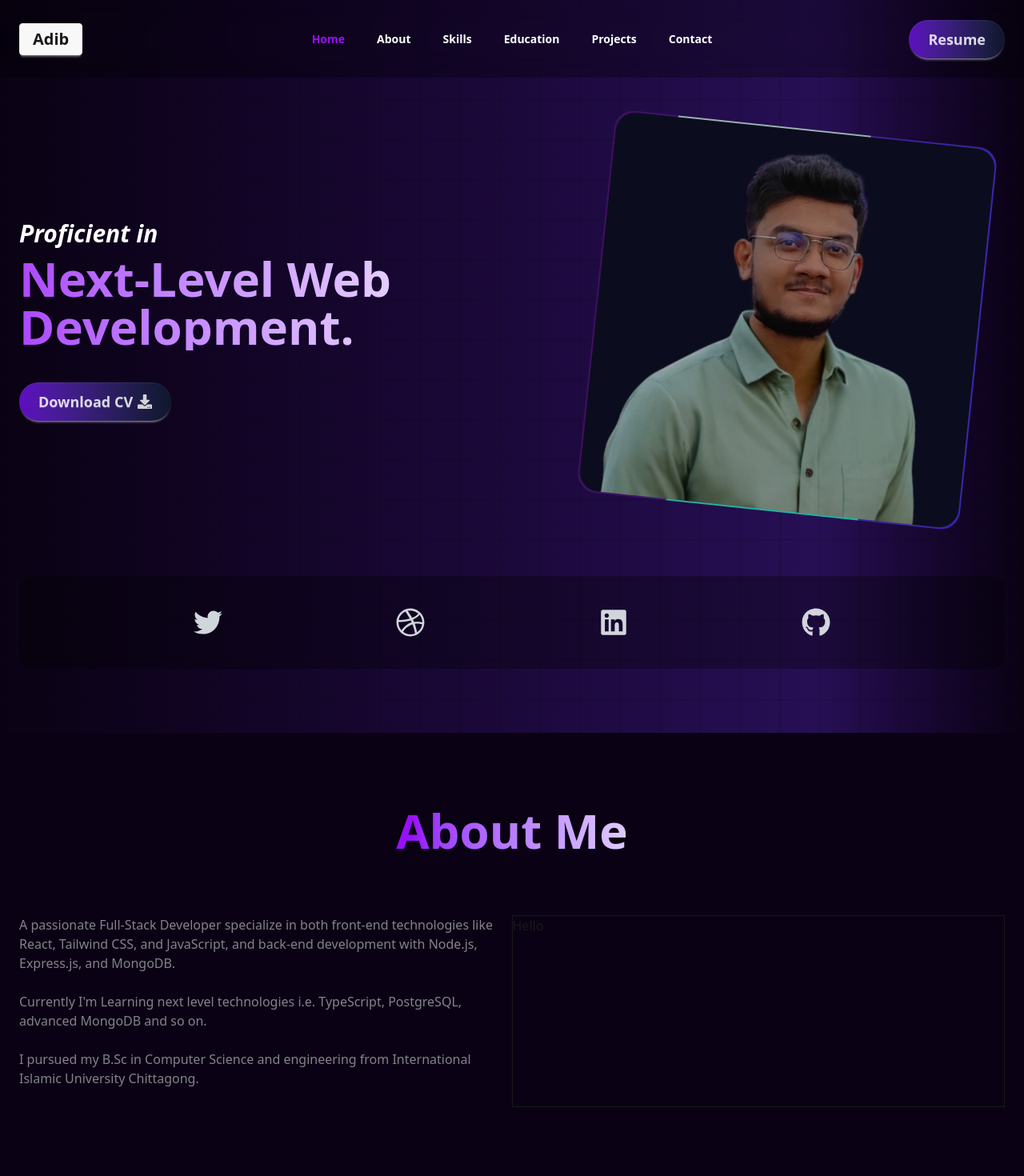
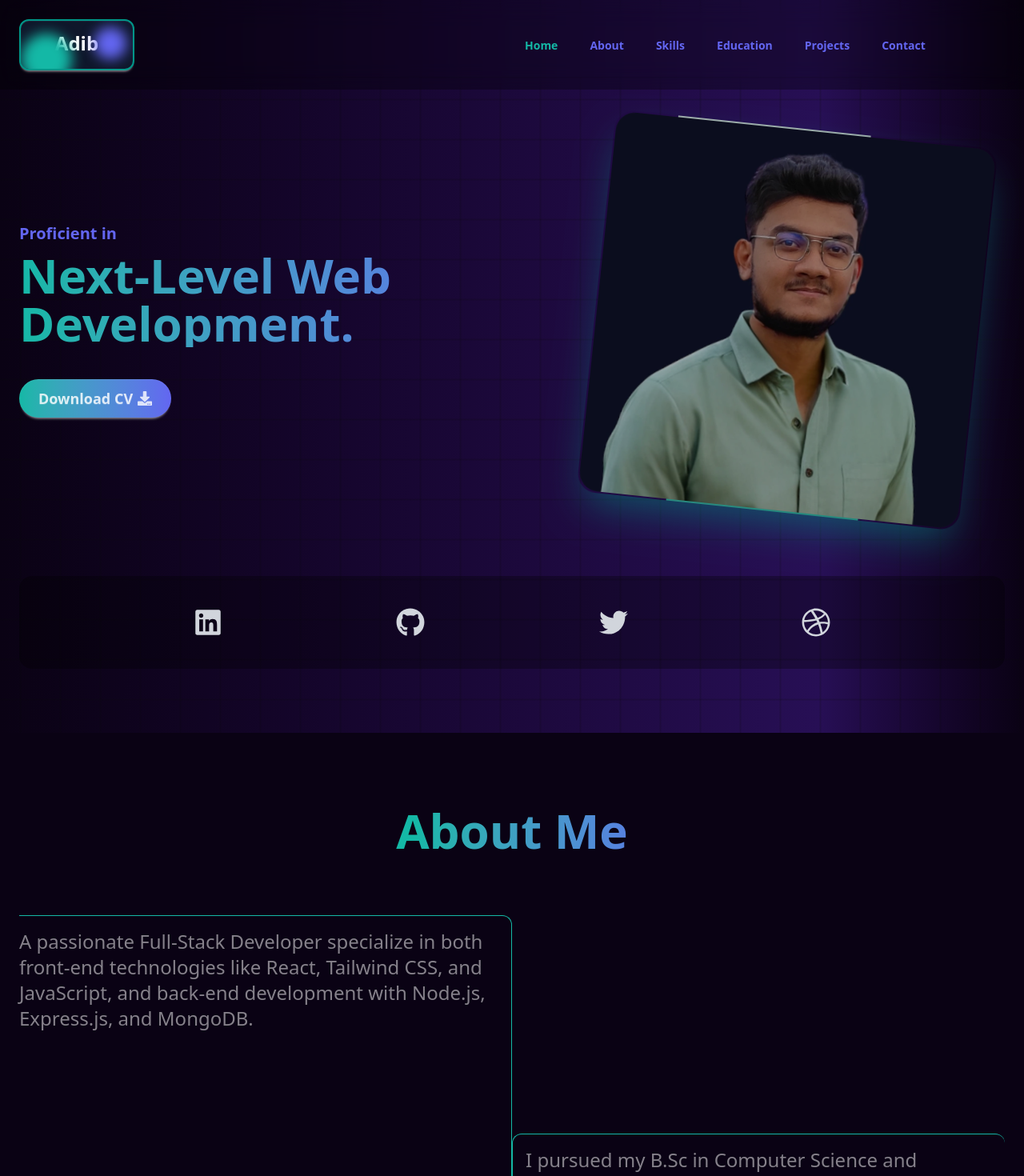
Before and after one commit to adibahbab4108/portfolio, a React (Vite) app: page / in a window 1280 px wide. Shown: the top 1470 px of the page at 80% size. Built offline with nearby package versions, Linux system fonts and the light colour scheme.

Commit message:
AboutMe section designed modified

```diff
--- a/src/components/AboutMe/AboutMe.jsx
+++ b/src/components/AboutMe/AboutMe.jsx
@@ -3,19 +3,33 @@ import SectionTitle from "../shared/SectionTitle";
 const AboutMe = () => {
   return (
     <div id="about">
-      <SectionTitle
-        title="About Me"
-      />
-      <div className="flex ">
-        <div className=" w-full  text-white/50">
-          A passionate Full-Stack Developer specialize in both front-end
-          technologies like React, Tailwind CSS, and JavaScript, and back-end
-          development with Node.js, Express.js, and MongoDB.<br/><br/>
-          Currently I&apos;m  Learning next level technologies i.e. TypeScript, PostgreSQL, advanced MongoDB and so on. <br/><br/>
-          I pursued my B.Sc in Computer Science and engineering from
-          International Islamic University Chittagong.
+      <SectionTitle title="About Me" />
+
+
+      <div className="grid grid-cols-2 grid-rows-3 place-items-center ">
+        <div className="row-span-2 w-full h-full text-white/50 border-t border-r rounded-tr-xl border-base2 pr-4 pt-4 pb-20 lg:pb-40">
+          <p className="text-2xl">
+            A passionate Full-Stack Developer specialize in both front-end
+            technologies like React, Tailwind CSS, and JavaScript, and back-end
+            development with Node.js, Express.js, and MongoDB.
+          </p>
         </div>
-        <div className="h-60 w-full border">Hello</div>
+        <div className="w-full  h-full rounded-xl border-base2"></div>
+        {/* <div className="w-full border-r h-full rounded-br-xl border-base2"></div> */}
+        <div className="row-span-2 text-white/50 border-t border-l rounded-xl w-full h-full pl-4 pt-4 pb-20 lg:pb-40 border-base2">
+          <p className="text-2xl">
+            I pursued my B.Sc in Computer Science and engineering from
+            International Islamic University Chittagong.
+          </p>
+          <p className="py-3">Graduation: 2025</p>
+        </div>
+        <div className="text-white/50 border-t border-r rounded-xl w-full pr-4 pt-4  pb-20 lg:pb-40 border-base2">
+          <p className="text-2xl">
+            Currently learning next level technologies i.e. TypeScript,
+            PostgreSQL, advanced MongoDB and so on.
+          </p>
+        </div>
+        {/* <div className="text-white w-full border-l h-full rounded-xl border-base2"></div> */}
       </div>
     </div>
   );
--- a/src/components/Hero/Hero.jsx
+++ b/src/components/Hero/Hero.jsx
@@ -7,8 +7,8 @@ const Hero = () => {
       <div className="flex flex-col md:flex-row items-center gap-12 mt-40 ">
         {/* Left Content */}
         <div className="text-center md:text-left max-w-2xl ">
-          <i className="text-3xl font-bold">Proficient in</i>
-          <h1 className="text-5xl md:text-6xl font-bold mt-2 bg-gradient-to-r from-purple-500 to-white bg-clip-text text-transparent">
+          <h4 className="text-xl font-bold text-base1">Proficient in</h4>
+          <h1 className="text-5xl md:text-6xl font-bold mt-2 bg-gradient-to-r from-base2 to-base1 bg-clip-text text-transparent">
             Next-Level Web Development.
           </h1>
 
@@ -18,7 +18,7 @@ const Hero = () => {
           </p> */}
           <div className="mt-10 flex flex-col md:flex-row items-center gap-4">
             <a
-              href="#"
+              href="/Adib%20Ahbab%20MERN%20Stack.pdf"
               download
               className="flex items-center gap-2 customized-btn"
             >
@@ -33,9 +33,9 @@ const Hero = () => {
           <div
             className="w-72 h-72 md:w-96 md:h-96
       lg:w-[30rem] lg:h-[30rem]
-      bg-gradient-to-r from-purple-900 to-indigo-600 p-0.5 rounded-3xl
-      brightness-70 hover:brightness-90
-      rotate-6 hover:rotate-0 transition-all duration-1000 relative  overflow-hidden"
+      p-0.5 rounded-3xl
+      brightness-70 hover:brightness-100
+      rotate-6 hover:rotate-0 transition-all duration-1000 relative  overflow-hidden shadow-teal-400/50 shadow-2xl "
           >
             <div className="spining-card absolute "></div>
             <img
--- a/src/components/Navbar/Navbar.css
+++ b/src/components/Navbar/Navbar.css
@@ -10,7 +10,7 @@
     width: 100%;
     height: 3px;
     border-radius: 2px;
-    background: linear-gradient(to right, #7F4BEA, #0F0715);
+    background: linear-gradient(to right, #14b8a6, #6366f1);
     transform: scaleX(0);
     transform-origin: right;
     transition: transform 0.3s;
--- a/src/components/Navbar/Navbar.jsx
+++ b/src/components/Navbar/Navbar.jsx
@@ -1,15 +1,16 @@
 /* eslint-disable no-unused-vars */
-import { useEffect, useState } from 'react';
-import './Navbar.css'
+import { useEffect, useState } from "react";
+import "./Navbar.css";
+import { HiMiniBars3CenterLeft } from "react-icons/hi2";
 const Navbar = () => {
-    const [activeSection, setActiveSection] = useState('home');
+  const [activeSection, setActiveSection] = useState("home");
   const sections = [
-        { id: 'home', label: 'Home' },
-        { id: 'about', label: 'About' },
-        { id: 'skills', label: 'Skills' },
-        { id: 'education', label: 'Education' },
-        { id: 'projects', label: 'Projects' },
-        { id: 'contact', label: 'Contact' },
+    { id: "home", label: "Home" },
+    { id: "about", label: "About" },
+    { id: "skills", label: "Skills" },
+    { id: "education", label: "Education" },
+    { id: "projects", label: "Projects" },
+    { id: "contact", label: "Contact" },
   ];
 
   const [isVisible, setIsVisible] = useState(true);
@@ -30,44 +31,34 @@ const Navbar = () => {
   }, [lastScrollY]);
 
   return (
-        <div className={`z-10 fixed top-0 left-0 w-full bg-scroll bg-black/30 backdrop-blur-lg  text-white p-4 transition-transform duration-300 ${isVisible ? "translate-y-0" : "-translate-y-full"
-            }`}>
+    <div
+      className={`z-10 fixed top-0 left-0 w-full  bg-black/30 backdrop-blur-lg  text-white p-4 transition-transform duration-300 ${
+        isVisible ? "translate-y-0" : "-translate-y-full"
+      }`}
+    >
       <div className="navbar shadow-sm container mx-auto">
         <div className="navbar-start">
           <div className="dropdown">
-                        <div tabIndex={0} role="button" className="btn btn-ghost lg:hidden">
-                            <svg xmlns="http://www.w3.org/2000/svg" className="h-5 w-5 text-violet-600" fill="none" viewBox="0 0 24 24" stroke="currentColor">
-                                <path strokeLinecap="round" strokeLinejoin="round" strokeWidth="2" d="M4 6h16M4 12h8m-8 6h16" />
-                            </svg>
+            <div tabIndex={0} role="button" className="mx-4 lg:hidden ">
+              <HiMiniBars3CenterLeft className="text-base1 cursor-pointer text-3xl hover:text-base2" />
             </div>
             <ul
               tabIndex={0}
-                            className="menu menu-sm dropdown-content rounded-box z-1 mt-3 w-52 p-2 shadow ">
+              className="menu menu-sm dropdown-content rounded-box z-1 mt-3 w-52 p-2 shadow "
+            >
               <ul className="sm:flex  gap-6 items-center font-bold justify-between bg-black/50 p-4">
                 {sections.map((section) => (
-                                    <li key={section.id} onClick={()=>setActiveSection(section.id)}>
+                  <li
+                    key={section.id}
+                    onClick={() => setActiveSection(section.id)}
+                  >
                     <a
                       href={`#${section.id}`}
-                                            className={`hover:text-purple-600 transition-colors
-                                                ${activeSection === section.id ? 'text-purple-600 font-bold' : 'text-white'}`}
-                                        >
-                                            {section.label}
-                                        </a>
-                                    </li>
-                                ))}
-                            </ul>
-                        </ul>
-                    </div>
-                    <a href="mailto:adib.abc2022@gmail.com" className="btn text-xl">Adib</a>
-                </div>
-                <div className="navbar-center hidden lg:flex">
-                    <ul className="menu menu-horizontal px-1">
-                        <ul className="sm:flex  gap-4 items-center font-bold justify-between">
-                            {sections.map((section) => (
-                                <li key={section.id} onClick={()=>setActiveSection(section.id)}>
-                                    <a
-                                        href={`#${section.id}`}
-                                        className={`hover:text-purple-600 transition-colors ${activeSection === section.id ? 'text-purple-600 font-bold' : 'text-white'
+                      className={`hover:text-base2 transition-colors
+                                                ${
+                                                  activeSection === section.id
+                                                    ? "text-base2 font-bold"
+                                                    : "text-base1"
                                                 }`}
                     >
                       {section.label}
@@ -77,13 +68,44 @@ const Navbar = () => {
               </ul>
             </ul>
           </div>
-                <div className="navbar-end">
-                    {/* Resume */}
-                    <button className="customized-btn">
-                        <a href="#" download >
-                            Resume
+          <a
+            href="mailto:adib.abc2022@gmail.com"
+            className="btn  text-2xl custom-message-btn hidden lg:block"
+          >
+            Adib
           </a>
-                    </button>
+        </div>
+        <div className="navbar-center hidden lg:flex">
+          <ul className="menu menu-horizontal px-1">
+            <ul className="sm:flex  gap-4 items-center font-bold justify-between">
+              {sections.map((section) => (
+                <li
+                  key={section.id}
+                  onClick={() => setActiveSection(section.id)}
+                >
+                  <a
+                    href={`#${section.id}`}
+                    className={`hover:text-base2 transition-colors
+                                                ${
+                                                  activeSection === section.id
+                                                    ? "text-base2 font-bold"
+                                                    : "text-base1"
+                                                }`}
+                  >
+                    {section.label}
+                  </a>
+                </li>
+              ))}
+            </ul>
+          </ul>
+        </div>
+        <div className="navbar-end lg:hidden">
+          <a
+            href="mailto:adib.abc2022@gmail.com"
+            className="btn text-2xl custom-message-btn"
+          >
+            Adib
+          </a>
         </div>
       </div>
     </div>
--- a/src/components/shared/SectionTitle.jsx
+++ b/src/components/shared/SectionTitle.jsx
@@ -7,7 +7,7 @@ const SectionTitle = ({ title = "", subtitle = "" }) => {
     return (
         <div className="pt-20 pb-12 text-center">
             <h1 className="text-5xl md:text-6xl font-bold py-3
-            bg-gradient-to-r from-purple-600 from-40% to-white to-70%
+            bg-gradient-to-r from-base2 from-40% to-base1 to-70%
             bg-clip-text text-transparent">{title}</h1>
             <p className="text-gray-400 text-justify mt-4 text-lg font-bold max-w-3xl mx-auto">
                 {isExpended ? subtitle : subtitle.slice(0, 150)}
--- a/src/components/shared/SocialLink.jsx
+++ b/src/components/shared/SocialLink.jsx
@@ -3,17 +3,32 @@ import { FaDribbble, FaGithub, FaLinkedin, FaTwitter } from "react-icons/fa";
 const SocialLink = () => {
   return (
     <div className="flex justify-evenly">
-            <a href="https://x.com/adibahbab4108" target='_blank' className="text-gray-300 text-4xl hover:text-purple-600">
+      <a
+        href="https://www.linkedin.com/in/adib-ahbab4108/"
+        target="_blank"
+        className="text-gray-300 text-4xl hover:text-teal-400 hover:scale-150 transition-all duration-400"
+      >
+        <FaLinkedin />
+      </a>
+      <a
+        href="https://www.github.com/adibahbab4108"
+        target="_blank"
+        className="text-gray-300 text-4xl hover:text-teal-400 hover:scale-150 transition-all duration-400"
+      >
+        <FaGithub />
+      </a>
+      <a
+        href="https://x.com/adibahbab4108"
+        target="_blank"
+        className="text-gray-300 text-4xl hover:text-teal-400 hover:scale-150 transition-all duration-400 "
+      >
         <FaTwitter />
       </a>
-            <a href="#" className="text-gray-300 text-4xl hover:text-purple-600">
+      <a
+        href="#"
+        className="text-gray-300 text-4xl hover:text-teal-400 hover:scale-150 transition-all duration-400"
+      >
         <FaDribbble />
-            </a>
-            <a href="https://www.linkedin.com/in/adib-ahbab4108/" target="_blank" className="text-gray-300 text-4xl hover:text-purple-600">
-                <FaLinkedin />
-            </a>
-            <a href="https://www.github.com/adibahbab4108" target="_blank" className="text-gray-300 text-4xl hover:text-purple-600">
-                <FaGithub />
       </a>
     </div>
   );
--- a/src/index.css
+++ b/src/index.css
@@ -4,13 +4,20 @@
 html {
   scroll-behavior: smooth;
 }
+@theme {
+  --color-base1: #6366f1;
+  --color-base2: rgb(20, 184, 166);
+}
 
 .customized-btn {
-  @apply font-bold btn rounded-full bg-gradient-to-r from-violet-800 to-slate-900 text-white/80 text-lg p-6 hover:bg-gradient-to-l border-0 transition duration-300;
+  @apply font-bold btn rounded-full bg-gradient-to-r from-base2 to-base1 text-white/80 text-lg p-6 hover:animate-pulse border-0 transition-all duration-300;
+}
+.custom-icon-animation {
+  @apply hover:text-purple-600 hover:scale-130 transition-all duration-300  animate-bounce;
 }
 
 .spining-card {
-  background: linear-gradient(rgb(255, 255, 255), rgb(11, 253, 221));
+  background: linear-gradient(rgb(255, 255, 255), rgb(20, 184, 166));
   animation: spin 7s linear infinite;
   /* Adds spacing for border effect */
   width: calc(50% + 1px);
@@ -25,7 +32,7 @@ html {
   }
 }
 
-/* from uiverse */
+/* from uiverse ................*/
 .graph-line {
   width: 100%;
   height: 100%;
@@ -56,3 +63,44 @@ html {
     );
   background-size: 100px 100px;
 }
+.custom-message-btn {
+  @apply relative bg-slate-900 h-16 w-36 border-2 border-teal-600 text-white font-bold rounded-xl overflow-hidden transform transition-all duration-500 hover:scale-105 hover:border-emerald-400 hover:text-emerald-300 p-3;
+}
+.custom-message-btn::before {
+  content: "";
+  position: absolute;
+  width: 2.5rem;
+  height: 2.5rem; /* h-10 */
+  right: 0.5rem; /* right-2 */
+  top: 0.5rem; /* top-2 */
+  z-index: 10;
+  background-color: #6366f1; /* bg-indigo-500 */
+  border-radius: 9999px;
+  filter: blur(8px); /* blur-lg */
+  transition: all 0.5s;
+}
+
+.custom-message-btn::after {
+  content: "";
+  position: absolute;
+  width: 4rem; /* w-16 */
+  height: 4rem; /* h-16 */
+  left: 0; /* right-6 */
+  top: 1rem; /* top-4 */
+  z-index: 10;
+  background-color: rgb(20, 184, 166); /* bg-teal-400 */
+  border-radius: 9999px;
+  filter: blur(8px);
+  transition: all 0.5s;
+}
+
+.custom-message-btn:hover::before {
+  right: 2.5rem; /* right-10 */
+  bottom: -1rem; /* -bottom-4 */
+  filter: blur(12px);
+}
+
+.custom-message-btn:hover::after {
+  left: 6rem;
+  transform: scale(1.1);
+}
```
Also changed, not shown: 1 other file (tests, documents, lock files or other folders). Lines whose indentation alone changed are shown as unchanged.
